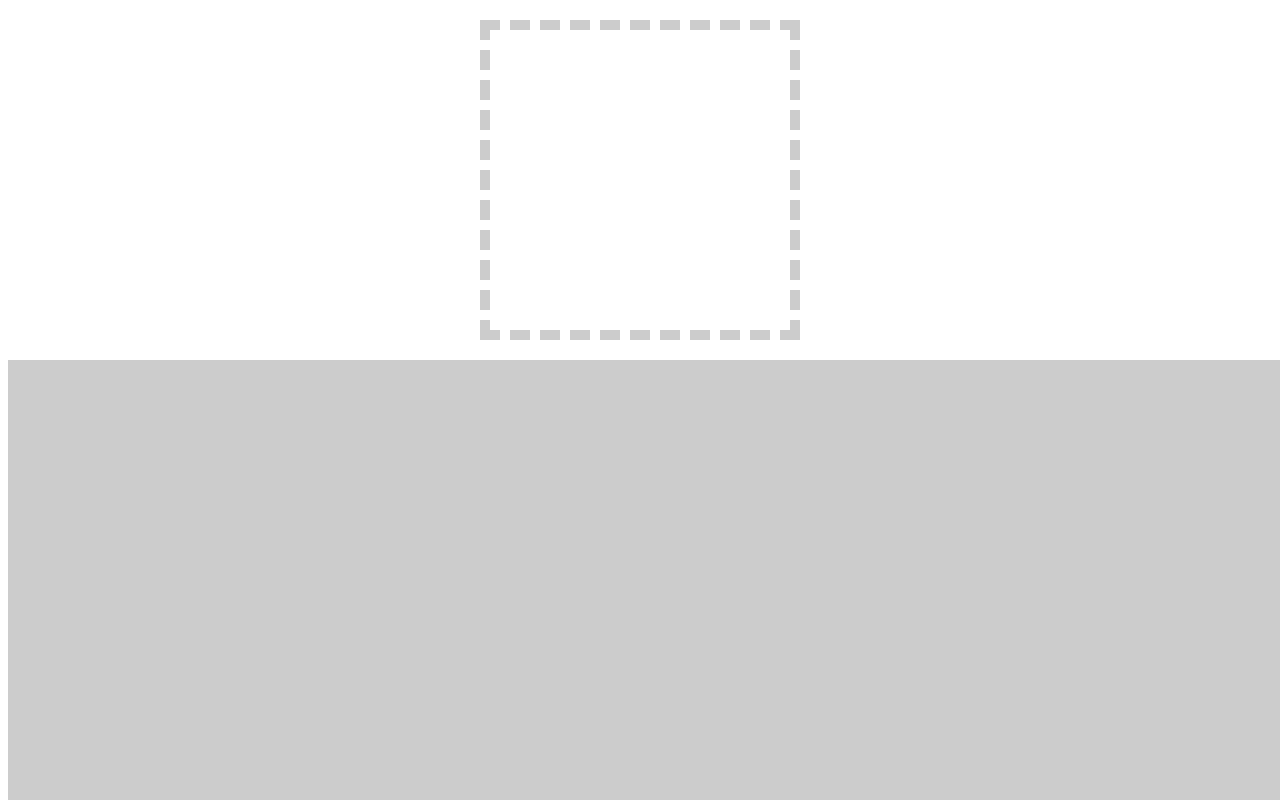
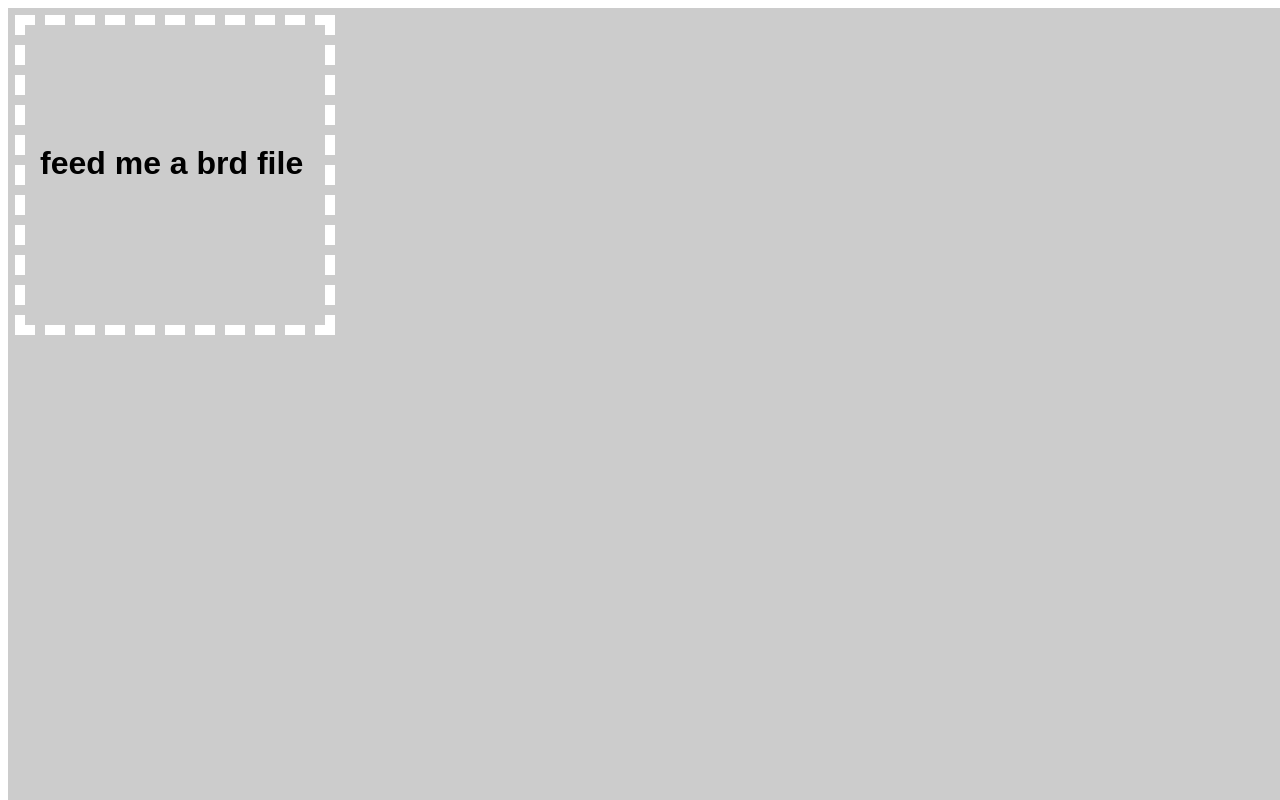
Before and after one commit to jmpinit/bird, a plain HTML site: page frontend/index.html in a window 1280 px wide. Shown: the top 800 px of the page. Drawn offline with nearby package versions, Linux system fonts and the light colour scheme.

Commit message:
Prettier.

```diff
--- a/frontend/index.html
+++ b/frontend/index.html
@@ -9,7 +9,7 @@
     <link rel="stylesheet" href="main.css" type="text/css">
 </head>
 <body>
-    <div id="holder"></div>
+    <div id="holder"><h1>feed me a brd file</h1></div>
 
     <script src="https://ajax.googleapis.com/ajax/libs/jquery/1.11.3/jquery.min.js"></script>
     <script src="js/underscore-min.js"></script>
--- a/frontend/js/main.js
+++ b/frontend/js/main.js
@@ -3,7 +3,7 @@ var camera = new THREE.PerspectiveCamera( 75, window.innerWidth / window.innerHe
 
 var renderer = new THREE.WebGLRenderer();
 renderer.setClearColor( 0xcccccc, 1 );
-renderer.setSize( window.innerWidth, window.innerHeight );
+renderer.setSize(window.innerWidth, window.innerHeight);
 document.body.appendChild( renderer.domElement );
 
 var distance = 20;
--- a/frontend/main.css
+++ b/frontend/main.css
@@ -1,10 +1,20 @@
 #holder {
-    border: 10px dashed #ccc;
+    position: absolute;
+    left: 15px;
+    top: 15px;
+
     width: 300px;
     height: 300px;
-    margin: 20px auto;
+
+    border: 10px dashed #fff;
 }
 
 #holder.hover {
-    border: 10px dashed #333;
+    border: 10px dashed #f00;
 }
+
+#holder h1 {
+    margin-top: 120px;
+    margin-left: 15px;
+    font-family: Arial;
+}
```
